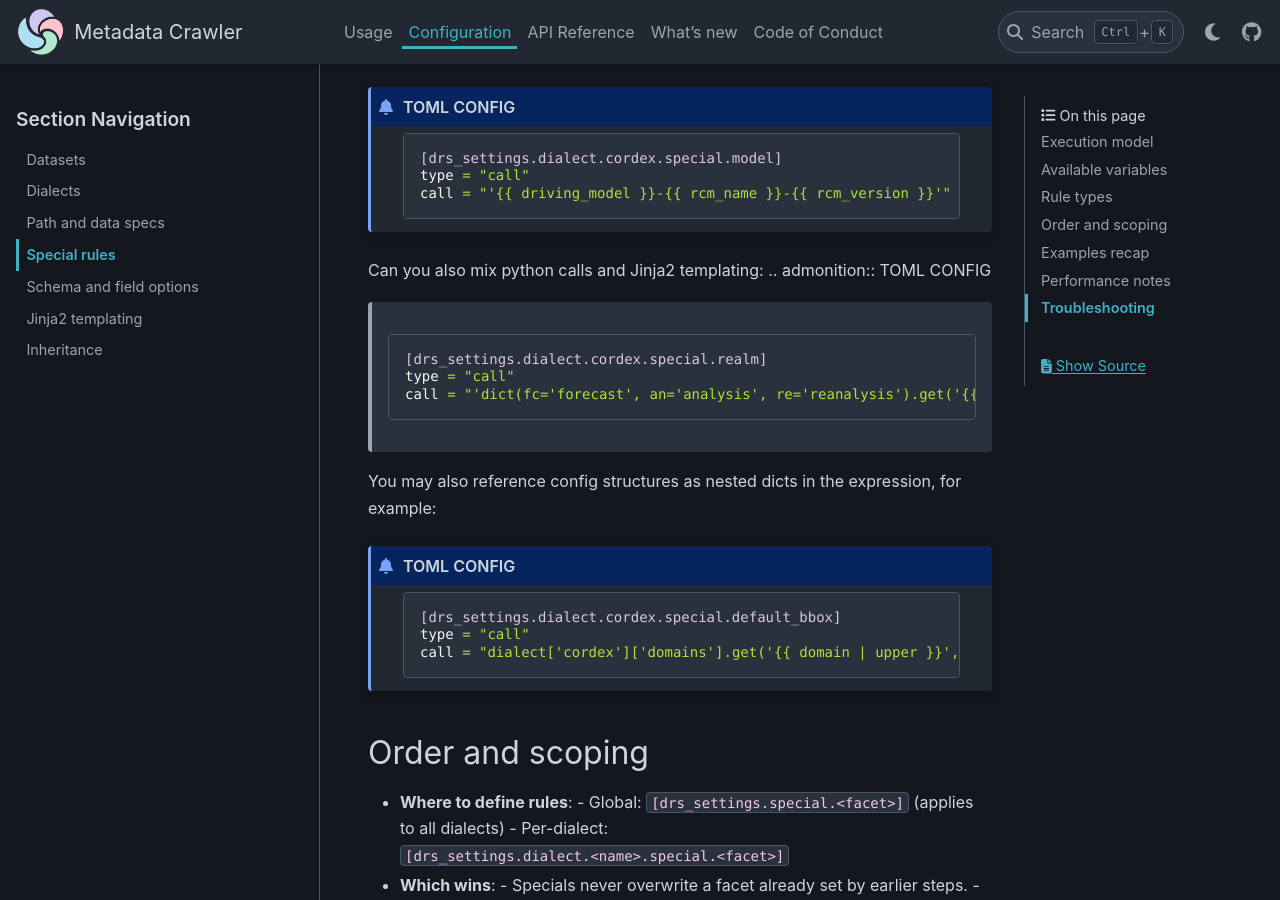
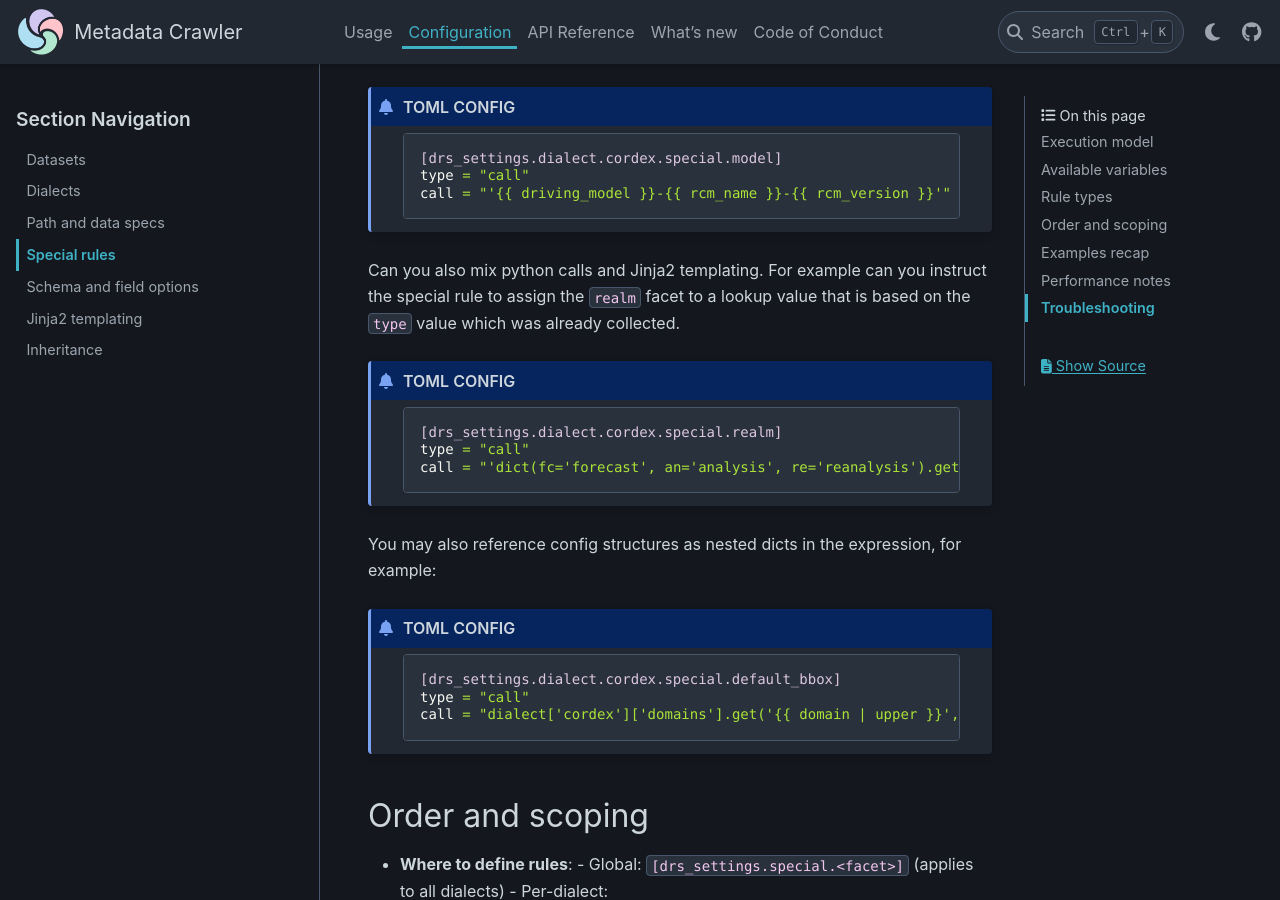
Before and after one commit to freva-org/metadata-crawler, a Sphinx documentation site: the page built from docs/source/chapter2-config/sec4-special.rst, in a window 1280 px wide and 900 px high, scrolled down 3075 px. Built offline with Sphinx 7.4.7 and the PyData theme 0.15.4, drawn with Linux system fonts in a browser that asks for light colours.

Commit message:
Fix typos.

```diff
--- a/docs/source/chapter2-config/sec3-specs.rst
+++ b/docs/source/chapter2-config/sec3-specs.rst
@@ -77,7 +77,7 @@ contains three subsections:
      coord  = "time"
      default = ["1970-01-01", "1970-01-01"]
 
-Infer the time frquency according to CMOR specifications.
+Infer the time frequency according to CMOR specifications:
 
 .. admonition:: TOML CONFIG
 
--- a/docs/source/chapter2-config/sec4-special.rst
+++ b/docs/source/chapter2-config/sec4-special.rst
@@ -129,7 +129,10 @@ dict scope. Useful for string composition or referencing config data structures.
        type = "call"
        call = "'{{ driving_model }}-{{ rcm_name }}-{{ rcm_version }}'"
 
-Can you also mix python calls and Jinja2 templating:
+Can you also mix python calls and Jinja2 templating. For example can you
+instruct the special rule to assign the ``realm`` facet to a lookup value
+that is based on the ``type`` value which was already collected.
+
 .. admonition:: TOML CONFIG
 
     .. code-block:: toml
```
